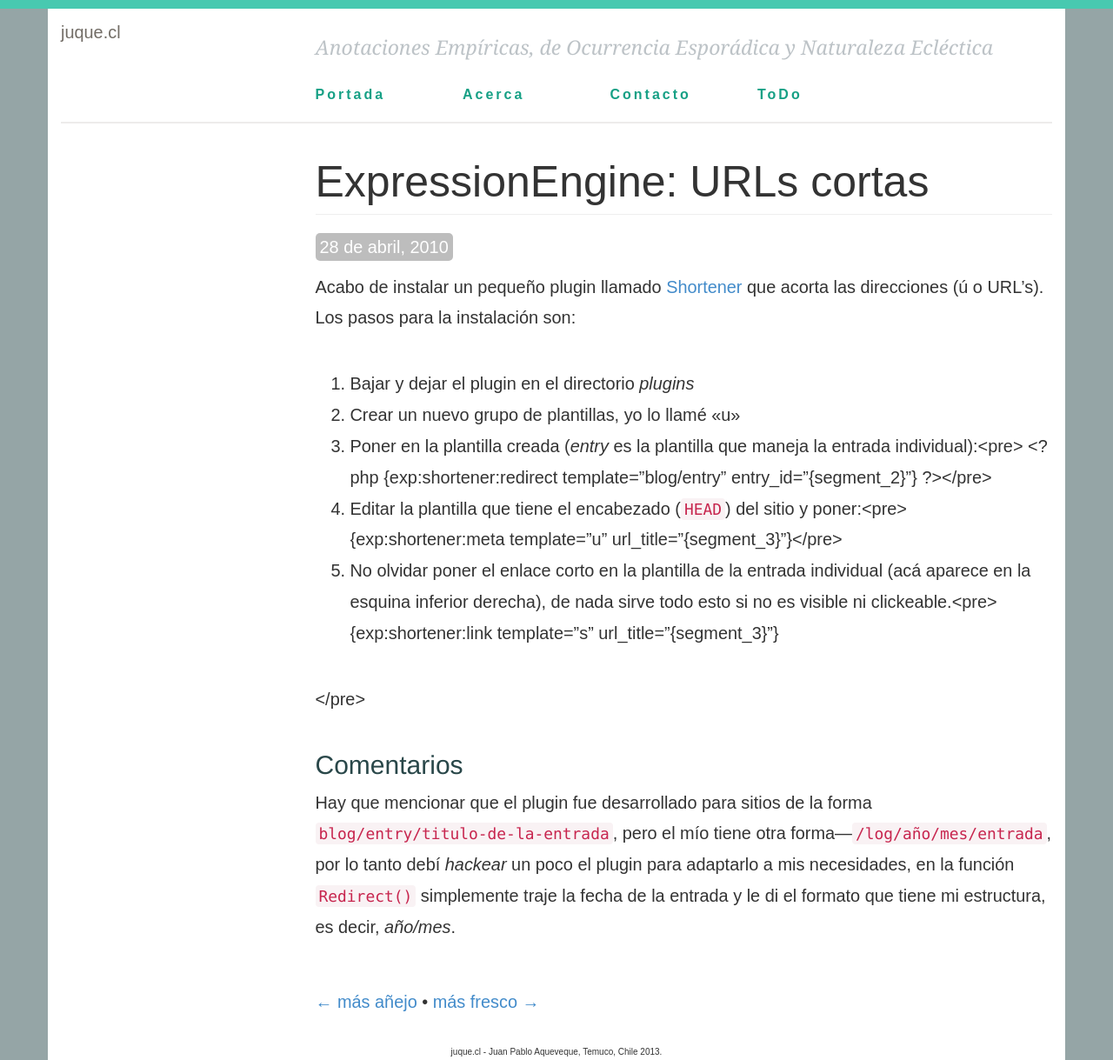
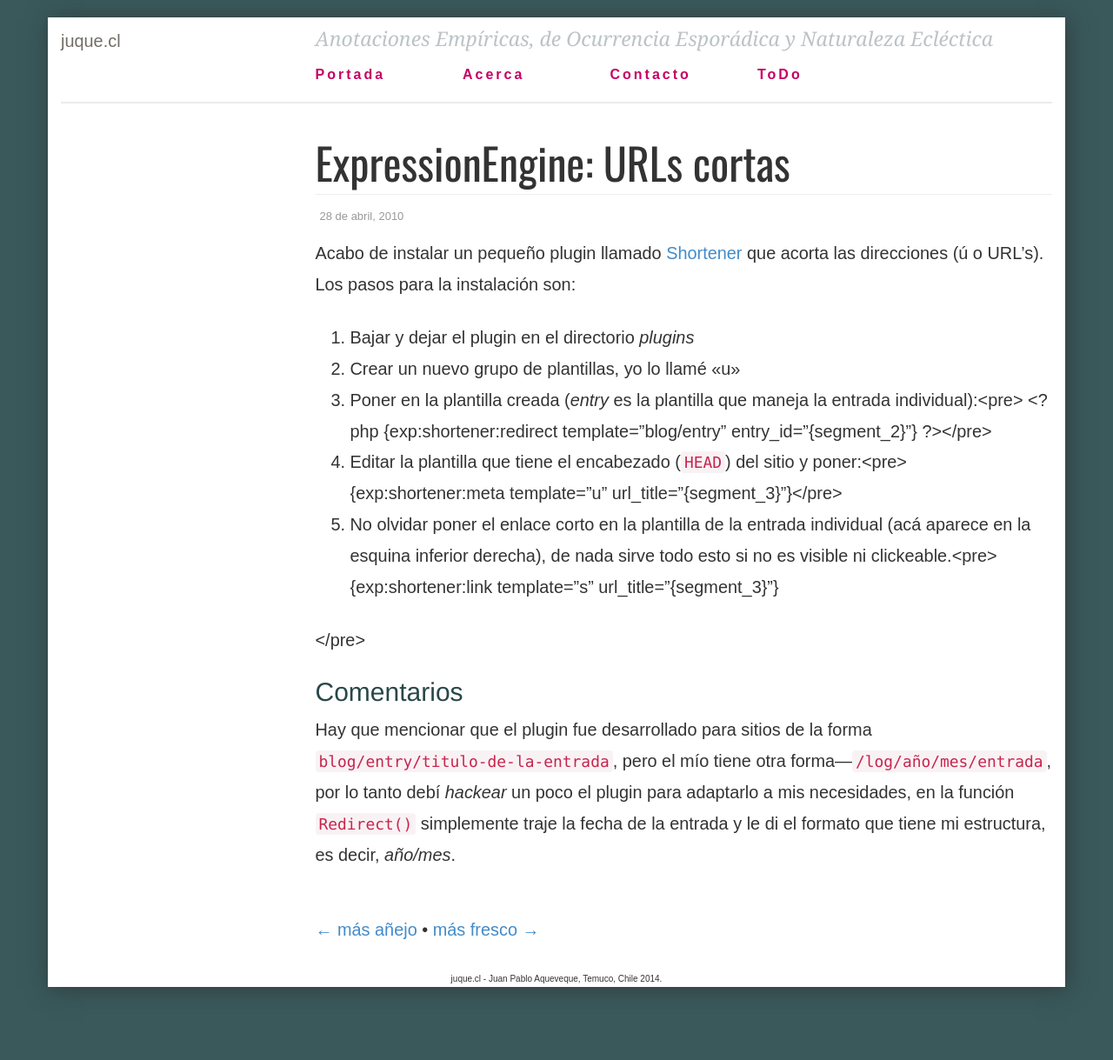
Before and after one commit to juque/juque.cl, a Jekyll site: the page built from _posts/2010-04-28-expressionengine-urls-cortas.md, in a window 1280 px wide. Shown: the whole page at 87% size. Built offline with Jekyll 4.4.1, drawn with Linux system fonts in a browser that asks for light colours; some web fonts are replaced; Markdown is read by kramdown in place of the engine named in the settings; after the commit the page ends 1155 px from its top, so only the background shows below that.

Commit message:
mejoras varias y nuevos posts

```diff
--- a/_layouts/default.html
+++ b/_layouts/default.html
@@ -19,7 +19,7 @@
     <link rel="stylesheet" href="/css/bootstrap.min.css" />
     <link rel="stylesheet" href="/css/juque.css" />
     <link href='http://fonts.googleapis.com/css?family=Ubuntu+Condensed' rel='stylesheet' type='text/css'>
-    <link href='http://fonts.googleapis.com/css?family=Germania+One' rel='stylesheet' type='text/css'>
+    <link href='http://fonts.googleapis.com/css?family=Oswald' rel='stylesheet' type='text/css'>
 
   </head>
   <body>
@@ -55,7 +55,7 @@
         </div>
         <div class="row">
             <div class="col-md-12">
-                <footer>juque.cl - Juan Pablo Aqueveque, Temuco, Chile 2013. </footer>
+                <footer>juque.cl - Juan Pablo Aqueveque, Temuco, Chile 2014. </footer>
             </div>
         </div>
     </div>
--- a/css/juque.css
+++ b/css/juque.css
@@ -8,7 +8,14 @@
     padding:10px 0 20px 0;
 }
 
-.container {background-color:white;}
+.container {
+    background-color:white;
+    margin-top:20px;
+    margin-bottom:20px;
+    -webkit-box-shadow: 2px 2px 25px 0px rgba(50, 50, 50, 0.75);
+    -moz-box-shadow:    2px 2px 25px 0px rgba(50, 50, 50, 0.75);
+    box-shadow:         2px 2px 25px 0px rgba(50, 50, 50, 0.75);
+}
 
 
 #logo {
@@ -35,7 +42,7 @@
     text-decoration:none;
     font-weight:bold;
     font-size:16px;
-    color:#16a085;
+    color:#c60063;
 }
 
 #header {
@@ -50,15 +57,14 @@
     font-weight: normal;
     text-transform: normal;
     letter-spacing: normal;
-    line-height: 3em;
+    line-height: 1.25em;
     color:#bdc3c7;
 }
 
 body {
-    border-top:10px solid #48c9b0;
     font: normal 1.99em/1.8 'Ubunto Condensed', sans-serif;
     font-weight: 400;
-    background-color:#95a5a6;
+    background-color:#39595b;
 }
 
 footer {
@@ -109,7 +115,8 @@
 .paginacion {
     margin-top:50px;
 }
-.post-body p,.post-body ul,.post-body ol,.post-body pre {margin-bottom:40px}
+.post-body p,.post-body ul,.post-body ol,.post-body pre {margin-bottom:25px}
 .post-body h2 {color:#294749}
-header h1, h1.page-header {font-family:'Germania One', sans-serif; font-size:50px }
-time {color:white;background-color:#BDBDBD;padding:5px;border-radius:5px}
+header h1, h1.page-header {font-family:'Oswald', sans-serif; font-size:50px }
+time {font-size:13px;color:#999;padding:5px;border-radius:5px}
+h1.page-header {margin-bottom:5px;}
```
Also changed, not shown: _posts/2013-09-23-sqlplus-con-historial-de-comandos.md (added, +31 -0 lines), _posts/2014-05-25-gmail-correo-mal-digitado.md (added, +28 -0 lines).
